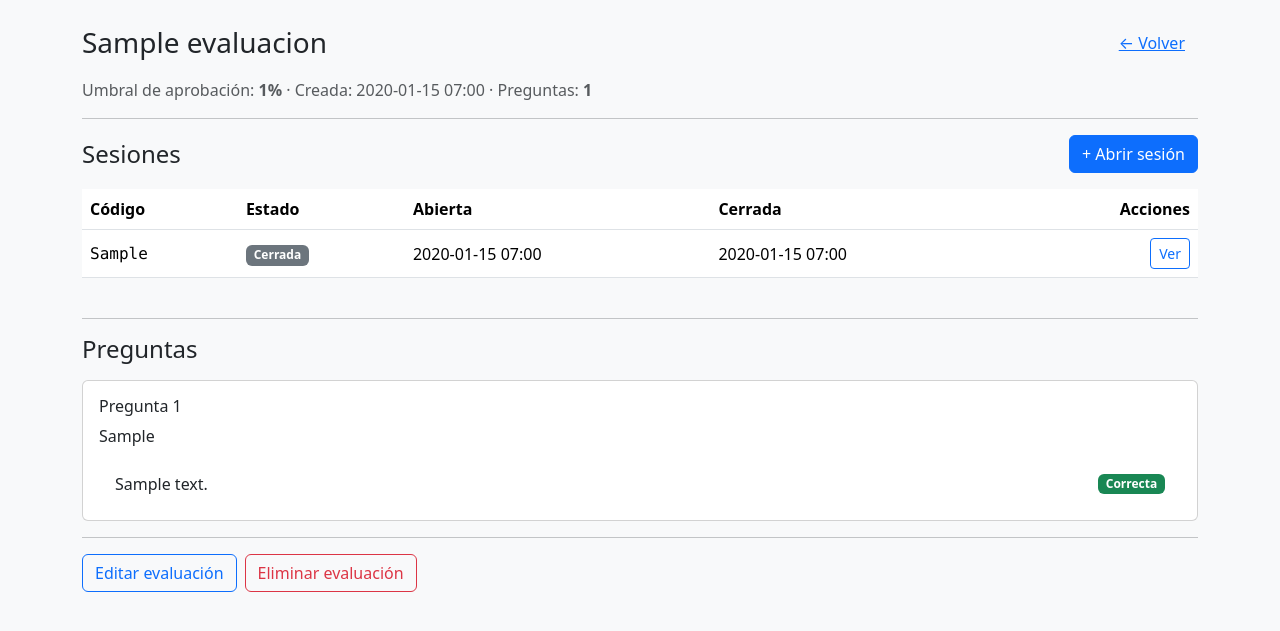
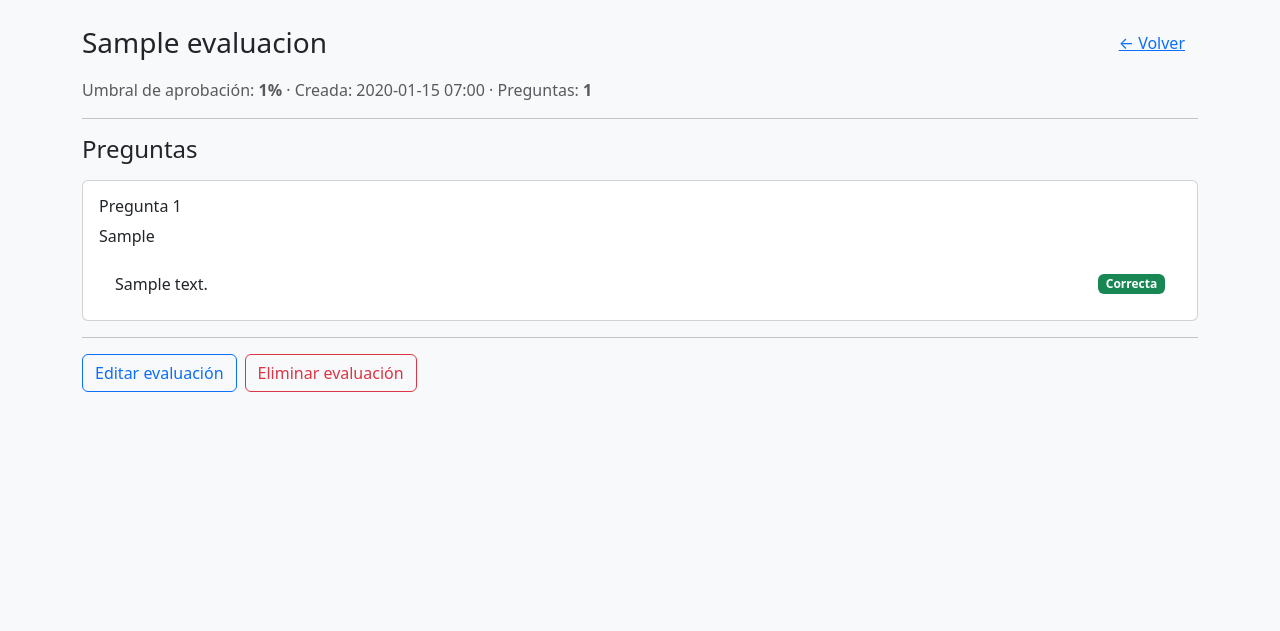
Before and after one commit to rm-2526/fuenti, a Flask app: page /evaluaciones/1 in a window 1280 px wide. Shown: the part 56-687 px from the top of the page. Run offline with Flask 3, Linux system fonts and the light colour scheme; a user stored in the database is signed in; tables that the repository leaves empty hold one stand-in row (values such as "Sample post").

Commit message:
Seccion Informes con sesiones cerradas y mejora a sección de Biblioteca

```diff
--- a/app/evaluaciones/routes.py
+++ b/app/evaluaciones/routes.py
@@ -64,6 +64,31 @@ def iniciar():
     return render_template("evaluaciones/iniciar.html", evaluaciones=evaluaciones)
 
 
+@bp.route("/informes")
+@login_required
+def informes():
+    """Informes: sesiones CERRADAS del facilitador, agrupadas por evaluacion.
+    Cada sesion enlaza a su pantalla de resultados (detalle_sesion). Las
+    sesiones abiertas no aparecen aca (se gestionan desde Iniciar).
+    """
+    evaluaciones = (
+        db.session.query(Evaluacion)
+        .filter_by(facilitador_id=current_user.id)
+        .order_by(Evaluacion.created_at.desc())
+        .all()
+    )
+    grupos = []
+    for e in evaluaciones:
+        cerradas = sorted(
+            (s for s in e.sesiones if s.estado == "cerrada"),
+            key=lambda s: s.cerrada_at or s.abierta_at,
+            reverse=True,
+        )
+        if cerradas:
+            grupos.append((e, cerradas))
+    return render_template("evaluaciones/informes.html", grupos=grupos)
+
+
 @bp.route("/nueva", methods=["GET", "POST"])
 @login_required
 def nueva():
@@ -81,13 +106,9 @@ def nueva():
 @login_required
 def detalle(eval_id):
     evaluacion = _get_evaluacion_propia(eval_id)
-    sesiones = sorted(
-        evaluacion.sesiones, key=lambda s: s.abierta_at, reverse=True
-    )
     return render_template(
         "evaluaciones/detalle.html",
         evaluacion=evaluacion,
-        sesiones=sesiones,
     )
 
 
--- a/app/templates/evaluaciones/detalle.html
+++ b/app/templates/evaluaciones/detalle.html
@@ -14,79 +14,10 @@
 
 <hr>
 
-<!-- Sesiones -->
-<div class="d-flex justify-content-between align-items-center mb-3">
-  <h2 class="h4 mb-0">Sesiones</h2>
-  <form method="POST"
-        action="{{ url_for('evaluaciones.abrir_sesion', eval_id=evaluacion.id) }}">
-    <button type="submit"
-            class="btn btn-primary"
-            {% if not evaluacion.preguntas %}disabled
-            title="Agrega al menos una pregunta para poder abrir una sesión"
-            {% endif %}>
-      + Abrir sesión
-    </button>
-  </form>
-</div>
-
-{% if sesiones %}
-  <div class="table-responsive mb-4">
-    <table class="table table-hover align-middle">
-      <thead>
-        <tr>
-          <th>Código</th>
-          <th>Estado</th>
-          <th>Abierta</th>
-          <th>Cerrada</th>
-          <th class="text-end">Acciones</th>
-        </tr>
-      </thead>
-      <tbody>
-        {% for s in sesiones %}
-        <tr>
-          <td class="font-monospace">{{ s.codigo }}</td>
-          <td>
-            {% if s.estado == "abierta" %}
-              <span class="badge bg-success">Abierta</span>
-            {% else %}
-              <span class="badge bg-secondary">Cerrada</span>
-            {% endif %}
-          </td>
-          <td>{{ s.abierta_at | hora_local }}</td>
-          <td>
-            {% if s.cerrada_at %}
-              {{ s.cerrada_at | hora_local }}
-            {% else %}
-              <span class="text-muted">—</span>
-            {% endif %}
-          </td>
-          <td class="text-end">
-            <a href="{{ url_for('evaluaciones.detalle_sesion', eval_id=evaluacion.id, sesion_id=s.id) }}"
-               class="btn btn-sm btn-outline-primary">
-              Ver
-            </a>
-          </td>
-        </tr>
-        {% endfor %}
-      </tbody>
-    </table>
-  </div>
-{% else %}
-  <div class="alert alert-info mb-4">
-    Esta evaluación todavía no tiene sesiones.
-    {% if evaluacion.preguntas %}
-      Presiona + Abrir sesión para empezar a recibir participantes.
-    {% else %}
-      Primero agrega preguntas, después podrás abrir una sesión.
-    {% endif %}
-  </div>
-{% endif %}
-
-<hr>
-
 <!-- Preguntas -->
 <h2 class="h4 mb-3">Preguntas</h2>
 
+{% if evaluacion.preguntas %}
   {% for pregunta in evaluacion.preguntas|sort(attribute='orden') %}
     <div class="card mb-3">
       <div class="card-body">
@@ -105,6 +36,12 @@
       </div>
     </div>
   {% endfor %}
+{% else %}
+  <div class="alert alert-info">
+    Esta evaluación todavía no tiene preguntas.
+    <a href="{{ url_for('evaluaciones.editar', eval_id=evaluacion.id) }}" class="alert-link">Agrega la primera</a>.
+  </div>
+{% endif %}
 
 <hr>
 
--- a/app/templates/evaluaciones/iniciar.html
+++ b/app/templates/evaluaciones/iniciar.html
@@ -22,6 +22,11 @@
           <td>{{ e.titulo }}</td>
           <td>{{ e.preguntas | length }}</td>
           <td class="text-end">
+            {% set abierta = (e.sesiones | selectattr('estado', 'equalto', 'abierta') | first) %}
+            {% if abierta %}
+              <a href="{{ url_for('evaluaciones.detalle_sesion', eval_id=e.id, sesion_id=abierta.id) }}"
+                 class="btn btn-sm btn-outline-success me-1">Sesión abierta → gestionar</a>
+            {% endif %}
             {% if e.preguntas %}
               <form method="POST"
                     action="{{ url_for('evaluaciones.abrir_sesion', eval_id=e.id) }}"
```
Also changed, not shown: app/templates/dashboard.html (+7 -4 lines), app/templates/evaluaciones/informes.html (added, +43 -0 lines), tests/test_auth.py (+2 -3 lines), tests/test_sesiones.py (+84 -0 lines). Lines whose indentation alone changed are shown as unchanged.
